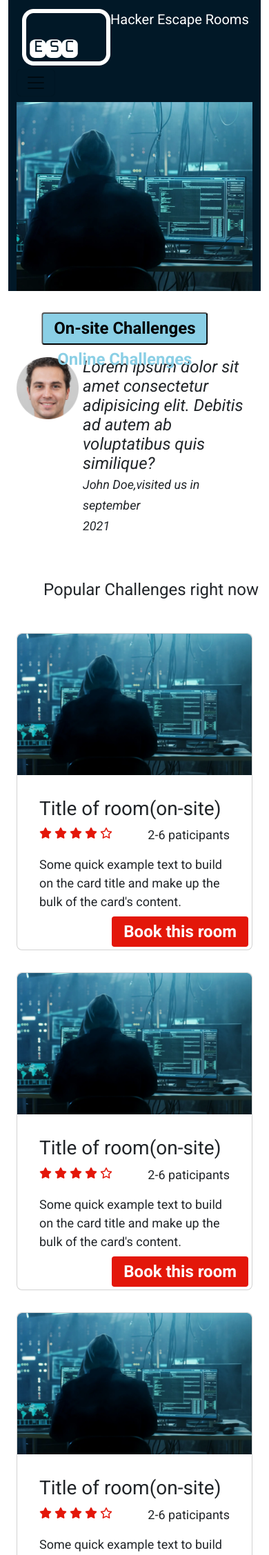
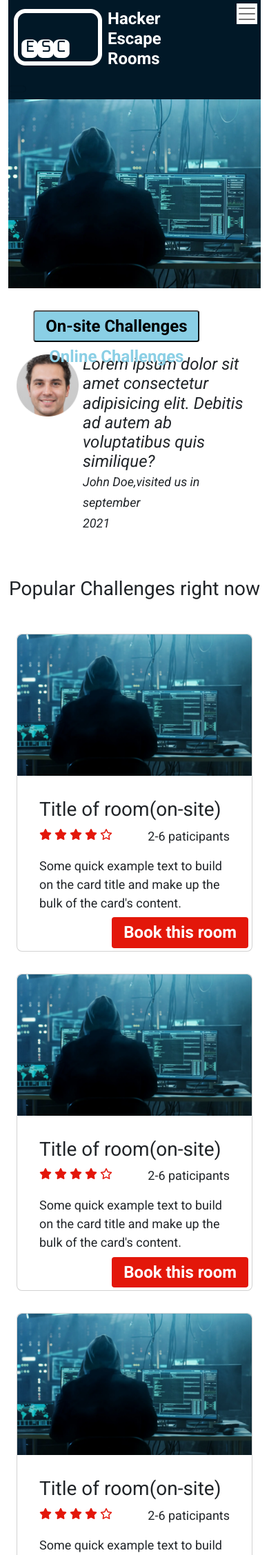
Before and after one commit to yvette809/lernia, a PHP site: page / in a window 390 px wide. Shown: the top 2255 px of the page at 69% size. Run offline with PHP 8.4, Linux system fonts and the light colour scheme.

Commit message:
header sectionfixed

```diff
--- a/HackerEscapeRoom/index.html
+++ b/HackerEscapeRoom/index.html
@@ -19,15 +19,15 @@
   </head>
   <body>
     <div class="container">
-      <div class="nav-container container-fluid">
+      <div class="nav-container">
         <nav class="navbar navbar-expand-lg">
           <div class="navbar-main">
             <a
               class="navbar-brand d-flex align-items-lg-center text-white mx-2"
               href="#"
-              ><img src="./images/logo.png" alt="logo" class="mx-lg-2" /> Hacker
-              Escape Rooms</a
-            >
+              ><img src="./images/logo.png" alt="logo" class="mx-lg-2" />
+              <h1><span>Hacker</span><span>Escape</span> <span>Rooms</span></h1>
+            </a>
 
             <button
               class="navbar-toggler"
@@ -61,11 +61,6 @@
           </div>
         </nav>
         <div class="hero-div">
-          <!-- <img
-              src="./images/hero.jpg "
-              alt="main-img"
-              class="hero-img"
-            /> -->
           <div class="action-btn">
             <button class="online-challenges">Online Challenges</button>
             <button class="on-site-challenges">On-site Challenges</button>
@@ -105,7 +100,7 @@
       <div class="container challenges mt-5">
         <h1 class="text-center my-5">Popular Challenges right now</h1>
         <div class="row gx-0">
-          <div class="col col-md-4">
+          <div class="col col-sm-4 col-md-4">
             <div class="card room-info">
               <img src="./images/image 3.png" class="card-img-top" alt="..." />
               <div class="card-body">
@@ -128,7 +123,7 @@
               </div>
             </div>
           </div>
-          <div class="col col-md-4">
+          <div class="col col-sm-4 col-md-4">
             <div class="card room-info">
               <img src="./images/image 3.png" class="card-img-top" alt="..." />
               <div class="card-body">
@@ -151,7 +146,7 @@
               </div>
             </div>
           </div>
-          <div class="col col-md-4">
+          <div class="col col-sm-4 col-md-4">
             <div class="card room-info">
               <img src="./images/image 3.png" class="card-img-top" alt="..." />
               <div class="card-body">
@@ -193,7 +188,7 @@
         </p>
         <button class="mt-2">Read the ful story</button>
       </div>
-      <div class="container playing-main bg-danger">
+      <div class="container playing-main">
         <div class="playing d-flex">
           <div class="playing-imgs">
             <img
@@ -210,7 +205,7 @@
               culpa tempore repellat aperiam voluptatem quibusdam error
               necessitatibus. Architecto, sequi delectus.
             </p>
-            <a href="#" class="btn">See all challenges</a>
+            <a href="#" class="btn">Book on-site today</a>
           </div>
         </div>
         <div class="playing d-flex">
@@ -235,11 +230,10 @@
         </div>
       </div>
       <div
-        class="container footer text-center"
-        style="max-width: 1280px; min-height: 467px"
+        class="container footer"
+        style="max-width: 1280px; min-height: 467px; text-align: start"
       >
-        <div class="row pt-5 d-flex align-items-center justify-content-center">
-          <div class="col col-sm-12 col-md-6 text-white text-center footer-div">
+        <div class="text-white footer-div pb-5">
           <h5>[Esc] Hacker Escape Rooms</h5>
           <p>
             Lorem ipsum dolor sit amet consectetur <br />adipisicing elit.
@@ -247,9 +241,7 @@
             ad odio non molestiae. Expedita, ut eius.
           </p>
         </div>
-          <div
-            class="col col-sm-12 col-md-3 d-flex flex-column footer-link justify-content-lg-start"
-          >
+        <div class="d-flex flex-column footer-link">
           <a href="">site map</a>
           <a href="">The story</a>
           <a href="">Contact us</a>
@@ -257,13 +249,12 @@
           <a href="">Play online</a>
           <a href="">Play on site</a>
         </div>
-          <div class="col col-sm-12 col-md-3 footer-social">
+        <div class="footer-social pb-5">
           <span class="text-white">Follow us on</span>
           <div class="d-flex flex-column">
             <a href="#">Facebook</a>
             <a href="#">Instagram</a>
             <a href="#">Twitter</a>
-            </div>
           </div>
         </div>
       </div>
--- a/HackerEscapeRoom/script.js
+++ b/HackerEscapeRoom/script.js
@@ -1,2 +1,2 @@
-const button = document.querySelectorAll('.action-btn')
-console.log('parent',button[0].parentElement)
+const button = document.querySelector('.navbar-toggler-icon')
+console.log('parent', button.parentElement)
--- a/HackerEscapeRoom/style.css
+++ b/HackerEscapeRoom/style.css
@@ -18,22 +18,14 @@ body {
   font-family: "Roboto", sans-serif;
 }
 
-.main-container {
-  /* max-width: 70%;
-   max-width: 1280px;
-  margin: 0 auto; */
+nav.navbar {
+  color: #fff;
+  position: relative;
 }
 
-/* .sub-container {
-  min-height: 55vh;
-  position: relative;
-} */
-
-nav.navbar {
-  color: #fff;
-}
-a.navbar-brand img {
-  width: 10%;
+a.navbar-brand h1 {
+  font-size: 40px;
+  font-weight: 700;
 }
 
 .nav-container {
@@ -241,7 +237,22 @@ p.play-description {
   }
 
   a.navbar-brand img {
-    width: 100%;
+    width: 128px;
+    height: 82px;
+    margin-right: 0.5rem;
+  }
+
+  a.navbar-brand h1 {
+    display: flex;
+    flex-direction: column;
+    font-size: 24px;
+  }
+
+  span.navbar-toggler-icon {
+    background-color: #fff;
+    position: absolute;
+    top: 5px;
+    right: 5px;
   }
 
   .hero-div {
@@ -286,19 +297,21 @@ p.play-description {
   }
 
   .challenges h1 {
-    min-width: 100vw;
-    font-size: 24px;
+    font-size: 28px;
+    margin-left: -1.1rem;
+    margin-right: -1.1rem;
   }
+
 
   .card.room-info {
     margin-bottom: 2rem;
   }
 
   .details {
-    max-width: 100%;
     max-height: 500px;
-    padding: 2rem;
-    margin-top: -2rem;
+    text-align: center;
+    margin: -2rem 0 0 0;
+    padding: 2rem 0;
   }
 
   .playing {
```
Also changed, not shown: other parts of HackerEscapeRoom/style.css (+21 -8 lines). Lines whose indentation alone changed are shown as unchanged.
